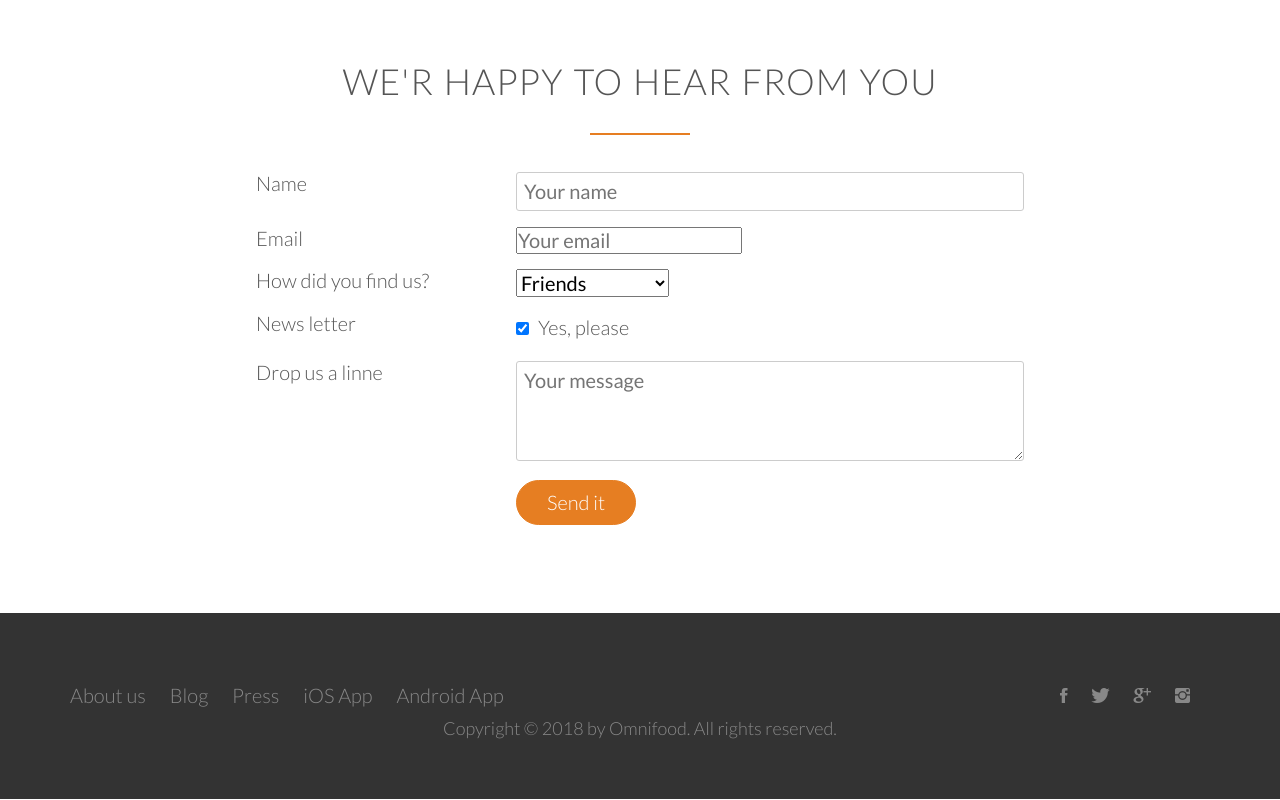
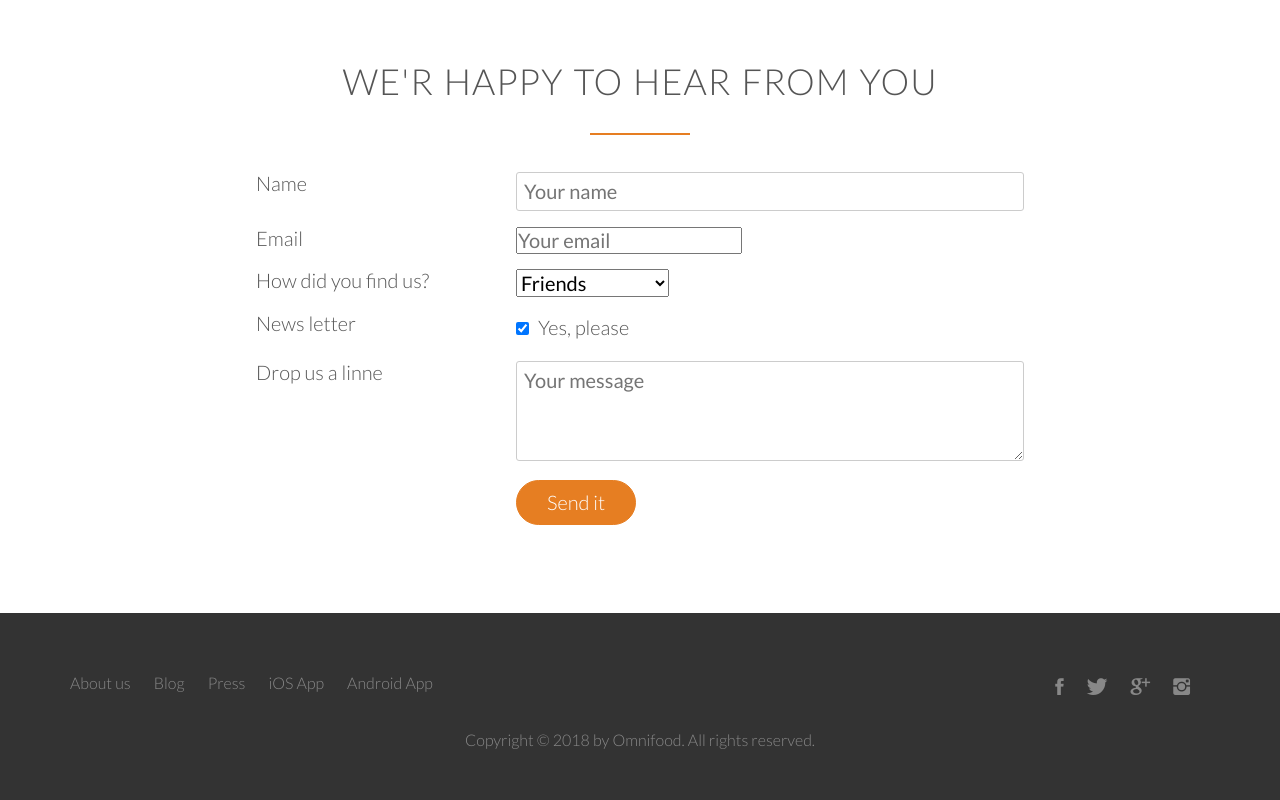
Before and after one commit to alamwebtech/omnifood-project, a plain HTML site: page index.html in a window 1280 px wide. Shown: the part 4588-5388 px from the top of the page. Drawn offline with Linux system fonts and the light colour scheme; files whose address does not match are found by name.

Commit message:
footer styel done

```diff
--- a/resources/css/style.css
+++ b/resources/css/style.css
@@ -519,7 +519,8 @@ input[type=checkbox]{
 
 footer{
     background-color: #333;
-    padding: 60px;
+    padding: 50px;
+    font-size: 80%;
 }
 
 .footer-nav{
@@ -546,6 +547,11 @@ footer{
     margin-right: 0;
 }
 
+.social-links li a:link,
+.social-links li a:visited {
+    font-size: 110%;
+}
+
 .footer-nav li a:link,
 .footer-nav li a:visited,
 .social-links li a:link,
@@ -561,8 +567,39 @@ footer{
     color: #ddd;
 
 }
+
+.social-links li a:link,
+.social-links li a:visited{
+    font-size: 140%;
+}
+
+/*
+
+-----SOCIAL ICONS HOVER COLOR----
+
+*/
+
+.ion-social-facebook,
+.ion-social-twitter,
+.ion-social-googleplus,
+.ion-social-instagram{
+    transition: color 0.2s;
+}
+.ion-social-facebook:hover{
+    color: #3b5998;
+}
+.ion-social-twitter:hover{
+    color: #00aced;
+}
+.ion-social-googleplus:hover{
+    color: #dd4b39;
+}
+.ion-social-instagram:hover{
+    color: #517fa4;
+}
+
 footer p{
     color: #888;
     text-align: center;
-    font-size: 90%;
+    margin-top: 20px;
 }
```
